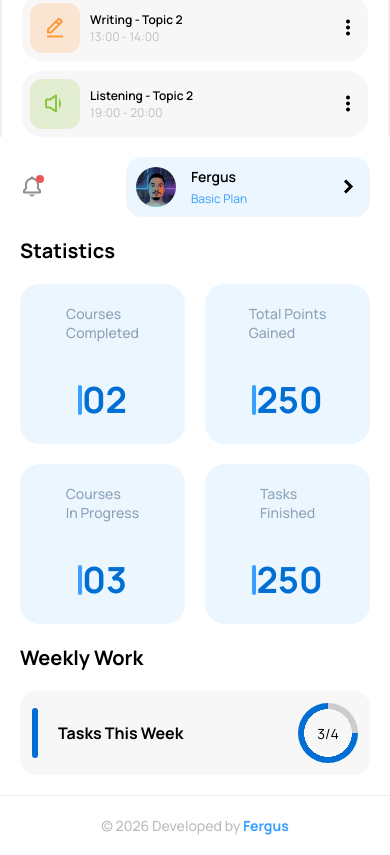
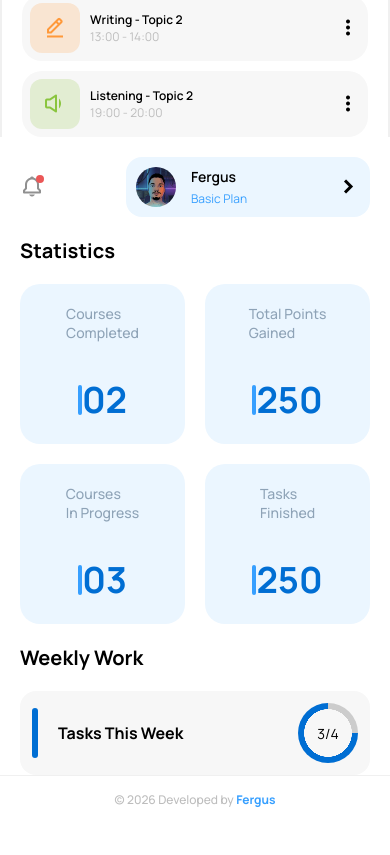
Before and after one commit to FergusRJ21/Dashboard, a plain HTML site: page index.html in a window 390 px wide. Shown: the part 885-1740 px from the top of the page. After the commit the page ends 1708 px from the top, so only its background shows below. Drawn offline with nearby package versions, Linux system fonts and the light colour scheme.

Commit message:
Rodapé atualizado

```diff
--- a/styles.css
+++ b/styles.css
@@ -26,10 +26,13 @@ i{
     font-size: 24px; /* Define o tamanho padrão dos ícones */
 }
 
-.container{
-    display: grid; /* Usa Grid Layout para o container principal */
-    grid-template-columns: 1fr 3fr 2fr; /* Define 3 colunas (embora o HTML pareça usar só 2 áreas principais, Left e Main) */
-    height: 100vh; /* Ocupa 100% da altura da tela */
+.container {
+    display: grid;
+    grid-template-columns: 1fr 3fr 2fr;
+    /* ALTERAÇÃO IMPORTANTE AQUI: */
+    grid-template-rows: 1fr auto; /* 1fr para o conteúdo, auto para o footer */
+    min-height: 100vh; /* Garante altura mínima, mas deixa crescer */
+    height: auto; /* Remove a altura fixa para evitar cortes no mobile */
 }
 
 .container .left-section{
@@ -764,34 +767,51 @@ main .planning .item > i{
     main .separator .search input { width: 100px; }
 }
 
-.container footer {
-    margin-top: 40px; /* Empurra o rodapé para baixo */
-    padding: 20px 0; /* Espaço interno */
-    text-align: center; /* Centraliza o texto */
-    border-top: 1px solid #F0F0F0; /* Linha divisória suave no topo */
+
+footer {
+    grid-column: 1 / -1; /* Faz o footer ocupar todas as colunas do Grid */
+    display: flex;
+    align-items: center;
+    justify-content: center;
+    padding: 20px;
+    background-color: #fff; /* Garante fundo branco para não misturar */
+    border-top: 1px solid #F0F0F0;
+    width: 100%;
+    margin-top: auto; /* Garante que fique no fundo se o conteúdo for curto */
 }
 
-.container footer p {
+footer p {
     font-size: 14px;
-    color: #BDBDBD; /* Cor cinza suave para o texto */
+    color: #BDBDBD;
     font-weight: 500;
+    text-align: center;
 }
 
-.container footer p a {
-    color: var(--color-primary); /* Usa a cor azul definida no :root (#369FFF) */
-    font-weight: 700; /* Deixa o nome "Fergus" mais grosso */
+footer p a {
+    color: var(--color-primary);
+    font-weight: 700;
     transition: all 0.3s ease;
 }
 
-.container footer p a:hover {
-    color: #006ED3; /* Um azul mais escuro ao passar o mouse */
-    text-decoration: underline; /* Sublinha ao passar o mouse */
+footer p a:hover {
+    color: #006ED3;
+    text-decoration: underline;
 }
 
-/* Ajuste Responsivo para o Footer */
+/* Ajuste para Tablets e Celulares */
 @media screen and (max-width: 992px) {
-    .container footer {
-        margin-top: 20px;
-        font-size: 12px;
+    .container {
+        /* No mobile, usamos 1 coluna para tudo */
+        grid-template-columns: 1fr;
+        /* Mantemos as linhas: Conteúdo em cima, Footer em baixo */
+        grid-template-rows: auto 1fr auto;
+    }
+
+    footer {
+        padding: 15px; /* Padding um pouco menor no mobile */
+    }
+
+    footer p {
+        font-size: 12px; /* Fonte ligeiramente menor */
     }
 }
```
Also changed, not shown: index.html (+4 -0 lines).
